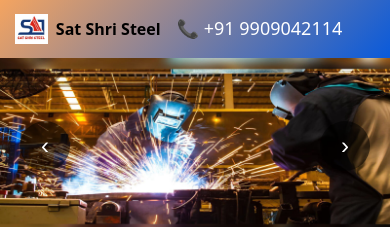
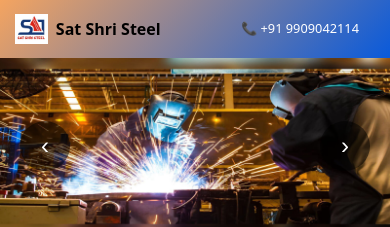
Before and after one commit to kailash9712s/Frontend, a React (Vite) app: page / in a window 390 px wide. Shown: the top 227 px of the page. Built offline with nearby package versions, Linux system fonts and the light colour scheme.

Commit message:
add links

```diff
--- a/src/Component/Footer/footer.jsx
+++ b/src/Component/Footer/footer.jsx
@@ -2,13 +2,32 @@ import './footer.css';
 import Logo from "../../assets/image/Logo.jpg";
 import 'boxicons/css/boxicons.min.css';
 import { useScrollAnimation } from '../../Utils/scrollAnimation';
+import { Link, useNavigate } from 'react-router-dom';
 
 export default function Footer() {
+
+    const navigte = useNavigate();
     // Fixed typos: 'thresold' -> 'threshold' and 'isVisiable' -> 'isVisible'
     const [refOfRow1, isVisible1] = useScrollAnimation({ threshold: 0.1 });
     const [refOfRow2, isVisible2] = useScrollAnimation({ threshold: 0.1 });
     const [refOfRow3, isVisible3] = useScrollAnimation({ threshold: 0.1 });
 
+    const goToAbout = () => {
+        navigte('/About');
+        window.scrollTo(0,0);
+    }
+    const goToProject = () => {
+        navigte("/Projects");
+        window.scrollTo(0,0);
+    }
+    const goToBrochure = () => {
+        navigte("/Brochure");
+        window.scrollTo(0,0);
+    }
+    const goToHome = () => {
+        navigte("/");
+        window.scrollTo(0,0);
+    }
     return (
         <footer className="mainDiv">
             <div className='AboutWebsite'>
@@ -19,7 +38,7 @@ export default function Footer() {
                     </div>
                     <div className='LogoRepresent1'>
                         <i className='bx bx-map mapIcon'></i>
-                        <a href="https://maps.app.goo.gl/qcUrdcHiaNLo6gkLA?g_st=aw"
+                        <a href="https://www.google.com/maps?q=21.3030235,72.9168464"
                             target="_blank"
                             rel="noopener noreferrer"
                             className='link'>
@@ -50,17 +69,17 @@ export default function Footer() {
                     <div ref={refOfRow2} className={`row1 ${isVisible2 ? 'visible' : 'hidden'}`}>
                         <div className='list1'>
                             <h4 className='sectionTitle'>Facility</h4>
-                            <a className="footer-link">Steel Structure</a>
-                            <a className="footer-link">Dom</a>
-                            <a className="footer-link">Industrial Dom</a>
+                            <a className="footer-link" to = "/Projects" onClick={goToAbout}>Steel Structure</a>
+                            <a className="footer-link" onClick={goToProject}>Dom</a>
+                            <a className="footer-link" onClick={goToProject}>Industrial Dom</a>
                         </div>
                     </div>
                     <div ref={refOfRow3} className={`row2 ${isVisible3 ? 'visible' : 'hidden'}`}>
                         <div className='list1'>
-                            <h4 className='sectionTitle'>Support</h4>
-                            <a className="footer-link">About Us</a>
-                            <a className="footer-link">Privacy Policy</a>
-                            <a className="footer-link">Help Us</a>
+                            <h4 className='sectionTitle' onClick={goToHome}>Support</h4>
+                            <a className="footer-link" onClick={goToAbout}>About Us</a>
+                            <a className="footer-link" onClick={goToAbout}>Privacy Policy</a>
+                            <a className="footer-link" onClick={goToHome}>Help Us</a>
                         </div>
                     </div>
                 </div>
--- a/src/Component/GetInTouch/GetInToch.jsx
+++ b/src/Component/GetInTouch/GetInToch.jsx
@@ -1,13 +1,21 @@
+import { useNavigate } from 'react-router-dom';
 import './GetInTouch.css';
 
 export default function TouchWithUse() {
+    const navigate = useNavigate();
+
+    const goToHome = () => {
+        navigate('/');
+        window.scrollTo(0, 0);
+    }
+
     return (
         <div className="contact-section1">
             <h2 className="contact-heading">Have a Project in Mind?</h2>
             <p className="contact-subheading">
                 Let's discuss how Sat Shri Steel can bring your vision to life with our expertise in steel construction.
             </p>
-            <button className="contact-button">Contact Us Today</button>
+            <button className="contact-button" onClick={goToHome}>Contact Us Today</button>
         </div>
     );
 }
--- a/src/Component/NavBar/navbar.css
+++ b/src/Component/NavBar/navbar.css
@@ -158,7 +158,7 @@
 /* Mobile responsive styles */
 @media (max-width: 768px) {
     .NavigationBar {
-        justify-content: flex-start; /* Changed from center to flex-start */
+        justify-content: space-between;
         align-items: center;
         padding: 15px 20px;
         height: 3.5em;
@@ -167,9 +167,10 @@
     .LogoDiv {
         display: flex;
         align-items: center;
-        justify-content: flex-start; /* Changed from center to flex-start */
-        width: auto; /* Changed from 100% to auto */
+        justify-content: flex-start;
+        width: auto;
         padding: 0;
+        flex: 0 0 auto;
     }
 
     .LogoDiv p {
@@ -184,6 +185,22 @@
     /* Hide desktop navigation on mobile */
     .desktop-nav {
         display: none;
+    }
+
+    /* Mobile contact section - ensure it's visible and properly spaced */
+    .mobile-contact {
+        display: flex;
+        justify-content: flex-end;
+        align-items: center;
+        flex: 0 0 auto;
+    }
+
+    .Contact {
+        padding-left: 0;
+        text-decoration: none;
+        transition: all 0.3s ease;
+        font-size: 0.9rem;
+        white-space: nowrap;
     }
 
     /* Show mobile bottom navigation */
@@ -237,6 +254,7 @@
     .NavigationBar {
         padding: 12px 15px;
         height: 3.2em;
+        justify-content: space-between;
     }
 
     .LogoDiv p {
@@ -246,6 +264,10 @@
     .LogoImage {
         max-height: 30px;
         margin-right: 8px;
+    }
+
+    .Contact {
+        font-size: 0.8rem;
     }
 
     .bottom-nav-icon {
--- a/src/Component/NavBar/navbar.jsx
+++ b/src/Component/NavBar/navbar.jsx
@@ -30,7 +30,6 @@ export default function Navbar() {
             data: currentPoint
         });
 
-        // Close sidebar after navigation on mobile
         setIsSidebarOpen(false);
     }
 
@@ -48,7 +47,6 @@ export default function Navbar() {
     }, [state.currentPoint]);
 
     useEffect(() => {
-        // Close sidebar when clicking outside
         const handleClickOutside = (event) => {
             if (isSidebarOpen && !event.target.closest('.sidebar') && !event.target.closest('.hamburger')) {
                 closeSidebar();
@@ -68,7 +66,6 @@ export default function Navbar() {
                 <p>Sat Shri Steel</p>
             </div>
 
-            {/* Desktop Navigation - Centered */}
             <nav className="desktop-nav">
                 <Link
                     className={`homenav ${Location.pathname === "/" ? "activeNav" : ""}`}
--- a/src/Pages/Home/home.css
+++ b/src/Pages/Home/home.css
@@ -83,6 +83,7 @@
     font-weight: 500;
     cursor: pointer;
     transition: all 0.3s ease;
+    text-decoration: none;
     font-size: 1rem;
 }
 
--- a/src/Pages/Home/home.jsx
+++ b/src/Pages/Home/home.jsx
@@ -15,8 +15,11 @@ import './home.css';
 import Worker1 from '../../assets/image/HomePage/Random1.jpg';
 import { useState } from "react";
 import axios from "axios";
+import { Link, useNavigate } from "react-router-dom";
 
 export default function HomePage() {
+
+    const navigate = useNavigate();
 
     const [userInfo, setUserInfo] = useState({
         "name": "",
@@ -60,6 +63,7 @@ export default function HomePage() {
         }));
     }
 
+
     const submitData = () => {
         axios.post('https://testproject-u7vq.onrender.com/api/v1/user/ClientRegister', userInfo).then(response => console.log(response)).catch(error => console.log(error));
     }
@@ -67,6 +71,12 @@ export default function HomePage() {
     const submitEmail = () => {
         axios.post('https://testproject-u7vq.onrender.com/api/v1/user/EmailSub', { "email": email }).then(response => console.log(response)).catch(error => console.log(error));
     }
+
+    const goTOAbout = () => {
+        navigate('/About');
+        window.scrollTo(0,0);
+    }
+
     return (
         <div className="MainDiv">
             <Navbar />
@@ -90,7 +100,7 @@ export default function HomePage() {
                     </div>
 
                     <div className="fabrication-buttons">
-                        <button className="btn-primary">
+                        <button className="btn-primary" onClick={goTOAbout}>
                             About Us
                         </button>
 
```
